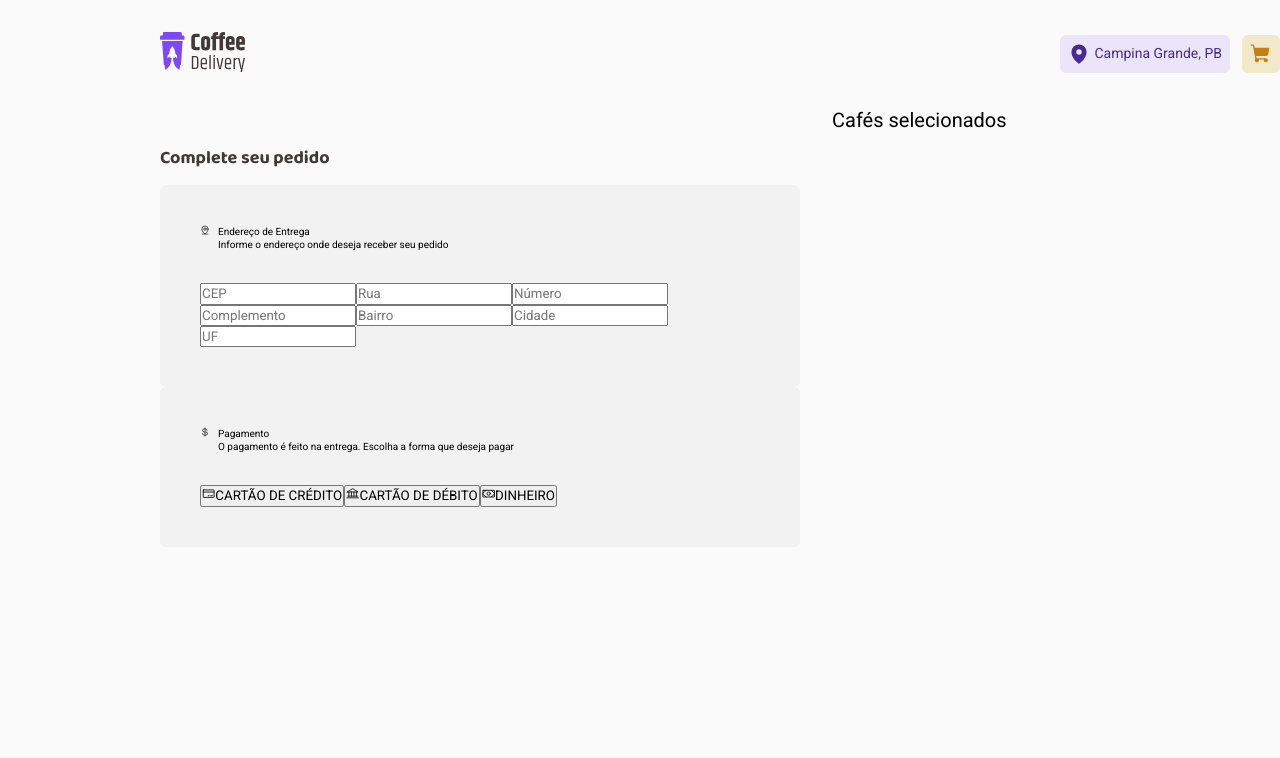
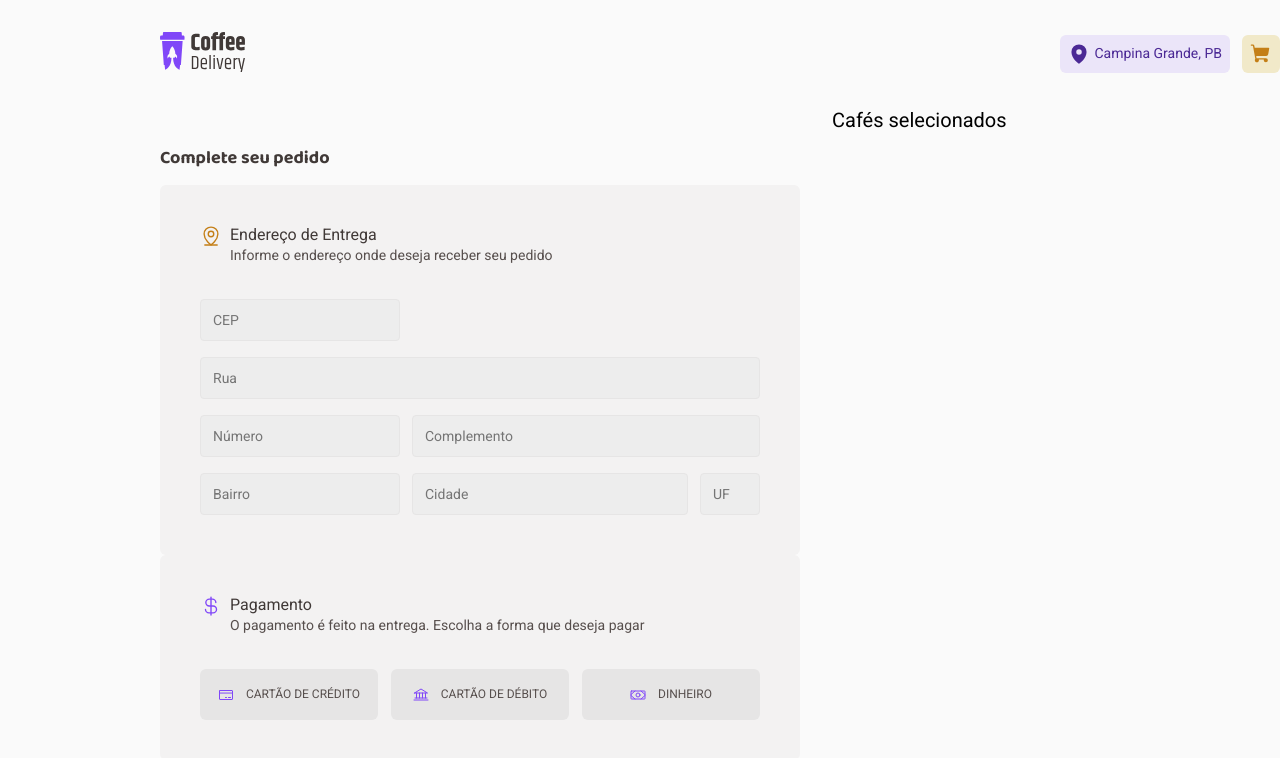
Before and after one commit to brenoq/coffeeShop, a React (Vite) app: page /cart in a window 1280 px wide. Shown: the top 758 px of the page. Built offline with nearby package versions, Linux system fonts and the light colour scheme.

Commit message:
Created OrderForm component

```diff
--- a/src/pages/Cart/components/OrderForm/index.tsx
+++ b/src/pages/Cart/components/OrderForm/index.tsx
@@ -14,7 +14,7 @@ export function OrderForm() {
 
       <div className="address">
         <div className="header">
-          <MapPinLine />
+          <MapPinLine size={22} />
           <div>
             <p>Endereço de Entrega</p>
             <span>Informe o endereço onde deseja receber seu pedido</span>
@@ -22,19 +22,24 @@ export function OrderForm() {
         </div>
 
         <div className="main">
-          <input type="text" name="cep" placeholder="CEP" />
-          <input type="text" name="rua" placeholder="Rua" />
-          <input type="text" name="numero" placeholder="Número" />
-          <input type="text" name="complemento" placeholder="Complemento" />
-          <input type="text" name="bairro" placeholder="Bairro" />
-          <input type="text" name="cidade" placeholder="Cidade" />
-          <input type="text" name="uf" placeholder="UF" />
+          <input id="div1" type="text" name="cep" placeholder="CEP" />
+          <input id="div2" type="text" name="rua" placeholder="Rua" />
+          <input id="div3" type="text" name="numero" placeholder="Número" />
+          <input
+            id="div4"
+            type="text"
+            name="complemento"
+            placeholder="Complemento"
+          />
+          <input id="div5" type="text" name="bairro" placeholder="Bairro" />
+          <input id="div6" type="text" name="cidade" placeholder="Cidade" />
+          <input id="div7" type="text" name="uf" placeholder="UF" />
         </div>
       </div>
 
       <div className="payment">
         <div className="header">
-          <CurrencyDollar />
+          <CurrencyDollar size={22} />
           <div>
             <p>Pagamento</p>
             <span>
@@ -44,18 +49,24 @@ export function OrderForm() {
         </div>
 
         <div className="main">
-          <button>
-            <CreditCard />
-            CARTÃO DE CRÉDITO
-          </button>
-          <button>
-            <Bank />
-            CARTÃO DE DÉBITO
-          </button>
-          <button>
-            <Money />
-            DINHEIRO
-          </button>
+          <div>
+            <input type="radio" name="payment" id="credit" />
+            <label htmlFor="credit">
+              <CreditCard size={16} /> CARTÃO DE CRÉDITO
+            </label>
+          </div>
+          <div>
+            <input type="radio" name="payment" id="bank" />
+            <label htmlFor="bank">
+              <Bank size={16} /> CARTÃO DE DÉBITO
+            </label>
+          </div>
+          <div>
+            <input type="radio" name="payment" id="money" />
+            <label htmlFor="money">
+              <Money size={16} /> DINHEIRO
+            </label>
+          </div>
         </div>
       </div>
     </OrderFormContainer>
--- a/src/pages/Cart/components/OrderForm/styles.ts
+++ b/src/pages/Cart/components/OrderForm/styles.ts
@@ -29,9 +29,71 @@ export const OrderFormContainer = styled.div`
       display: flex;
       flex-direction: row;
       gap: 0.8rem;
+
+      color: ${(props) => props.theme['yellow-dark']};
+
+      div {
+        p {
+          color: ${(props) => props.theme['base-subtitle']};
+
+          font-size: 1.6rem;
+          font-family: 'Roboto', sans-serif;
+          display: block;
+          height: 2.1rem;
+        }
+
+        span {
+          color: ${(props) => props.theme['base-text']};
+
+          font-size: 1.4rem;
+          font-family: 'Roboto', sans-serif;
+          display: block;
+          height: 2.1rem;
+        }
+      }
     }
 
     .main {
+      display: grid;
+      grid-template-columns: 20rem 27.6rem 6rem;
+      grid-template-rows: repeat(4, 1fr);
+      grid-column-gap: 12px;
+      grid-row-gap: 16px;
+
+      input {
+        height: 4.2rem;
+        border-radius: 4px;
+        padding: 1.2rem;
+
+        border: 1px solid ${(props) => props.theme['base-button']};
+        background: ${(props) => props.theme['base-input']};
+
+        color: ${(props) => props.theme['base-label']};
+        font-size: 1.4rem;
+        font-family: 'Roboto', sans-serif;
+      }
+
+      #div1 {
+        grid-area: 1 / 1 / 2 / 2;
+      }
+      #div2 {
+        grid-area: 2 / 1 / 3 / 4;
+      }
+      #div3 {
+        grid-area: 3 / 1 / 4 / 2;
+      }
+      #div4 {
+        grid-area: 3 / 2 / 4 / 4;
+      }
+      #div5 {
+        grid-area: 4 / 1 / 5 / 2;
+      }
+      #div6 {
+        grid-area: 4 / 2 / 5 / 3;
+      }
+      #div7 {
+        grid-area: 4 / 3 / 5 / 4;
+      }
     }
   }
 
@@ -49,6 +111,75 @@ export const OrderFormContainer = styled.div`
       display: flex;
       flex-direction: row;
       gap: 0.8rem;
+
+      color: ${(props) => props.theme.purple};
+
+      div {
+        p {
+          color: ${(props) => props.theme['base-subtitle']};
+
+          font-size: 1.6rem;
+          font-family: 'Roboto', sans-serif;
+          display: block;
+          height: 2.1rem;
+        }
+
+        span {
+          color: ${(props) => props.theme['base-text']};
+
+          font-size: 1.4rem;
+          font-family: 'Roboto', sans-serif;
+          display: block;
+          height: 2.1rem;
+        }
+      }
+    }
+
+    .main {
+      display: flex;
+      flex-direction: row;
+      align-items: center;
+      justify-content: space-between;
+
+      input {
+        display: none;
+      }
+
+      label {
+        display: flex;
+        align-items: center;
+        justify-content: center;
+        padding: 1.6rem;
+        gap: 1.2rem;
+
+        width: 17.8rem;
+        height: 5.1rem;
+
+        border-radius: 6px;
+        background: ${(props) => props.theme['base-button']};
+
+        color: ${(props) => props.theme['base-text']};
+        font-size: 1.2rem;
+        font-family: 'Roboto', sans-serif;
+        line-height: 160%;
+
+        cursor: pointer;
+
+        transition: 300ms;
+
+        svg {
+          color: ${(props) => props.theme.purple};
+        }
+      }
+
+      label:hover {
+        background: ${(props) => props.theme['base-hover']};
+      }
+
+      input:checked + label {
+        border: 1px solid ${(props) => props.theme.purple};
+        background: ${(props) => props.theme['purple-light']};
+      }
     }
   }
 `
--- a/src/styles/global.ts
+++ b/src/styles/global.ts
@@ -18,7 +18,7 @@ export const GlobalStyle = createGlobalStyle`
     -webkit-font-smoothing: antialiased;
   }
 
-  body, input, button, h1, h2, p {
+  body, input, button, h1, h2, p, span {
     font-family: 'Roboto', sans-serif;
     font-weight: 400;
     line-height: 130%;
--- a/src/styles/theme/default.ts
+++ b/src/styles/theme/default.ts
@@ -14,6 +14,7 @@ export const defaultTheme = {
   'yellow-dark': '#C47F17',
   'yellow-light': '#F1E9C9',
   yellow: '#DBAC2C',
+
   'purple-dark': '#4B2995',
   'purple-light': '#EBE5F9',
   purple: '#8047F8',
```
